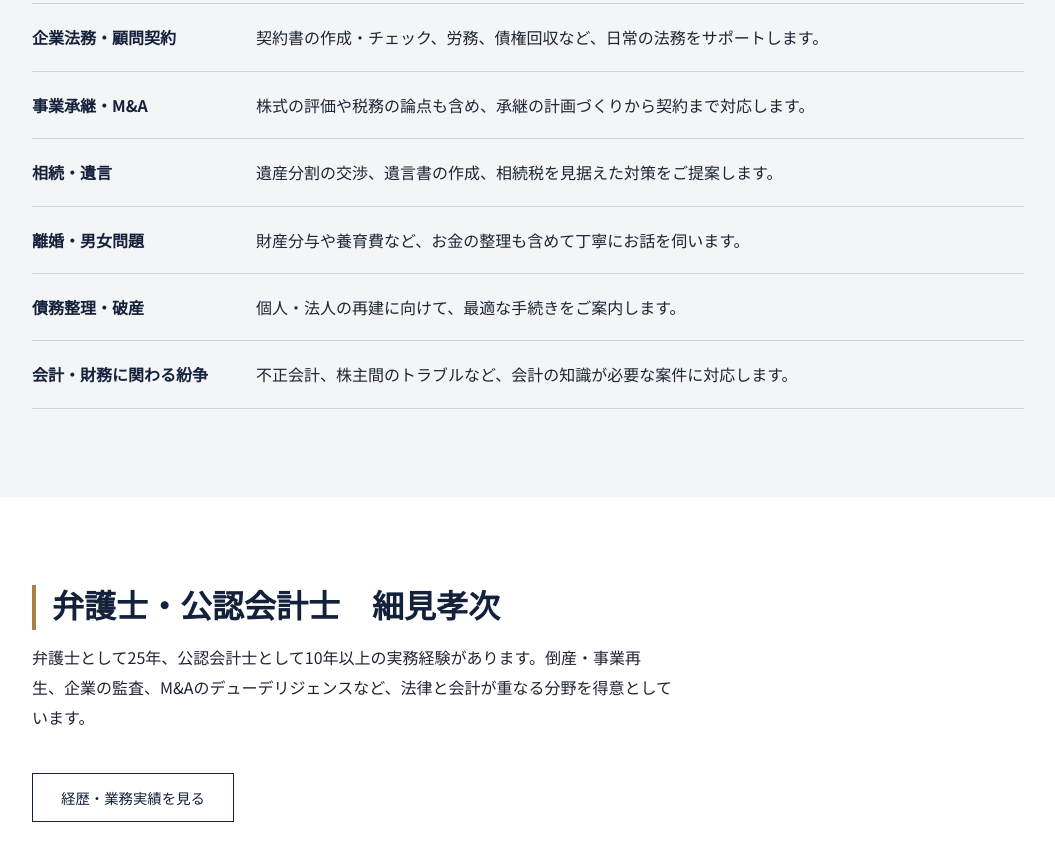
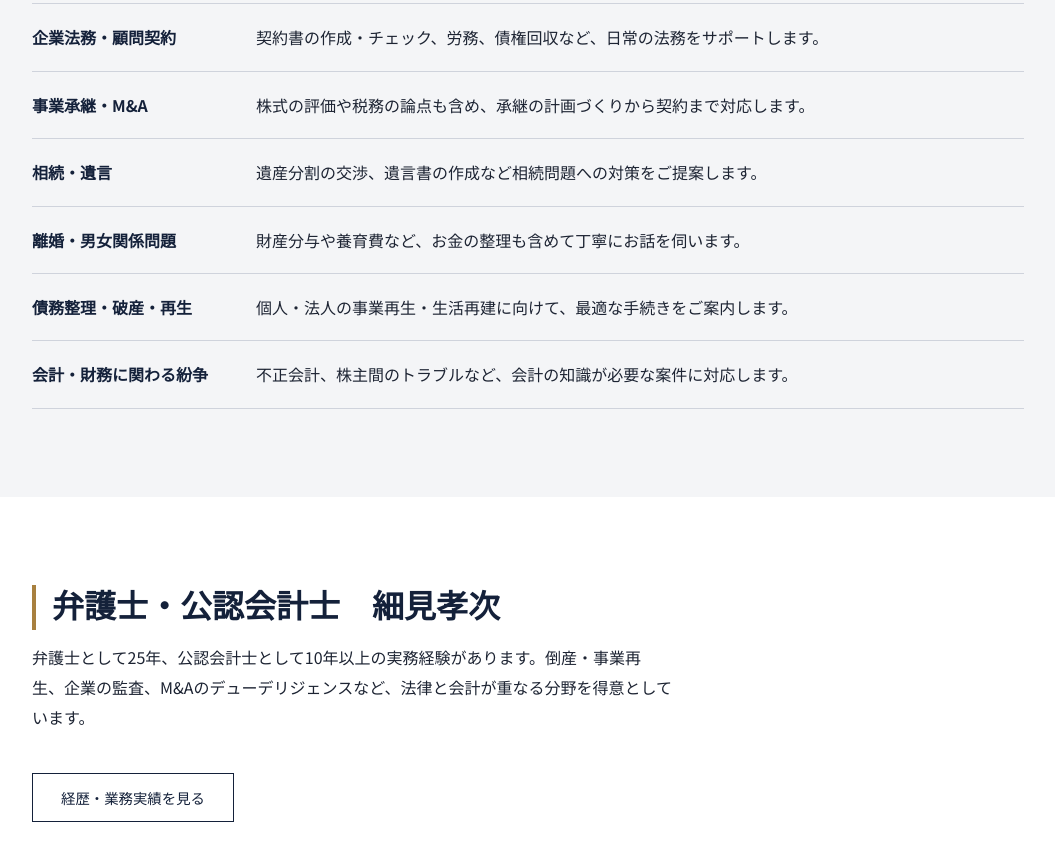
Before and after one commit to hosomi929-design/law-office-website, an Astro site: page / in a window 1280 px wide. Shown: the part 1315-2176 px from the top of the page, without its empty margins (112-1167 px from the left). Built offline with nearby package versions, Linux system fonts and the light colour scheme; Astro itself is replaced by a stand-in of ours.

Commit message:
Revise legal service descriptions in index.astro
Updated descriptions for legal services offered, including inheritance, divorce, and debt restructuring.

```diff
--- a/src/pages/index.astro
+++ b/src/pages/index.astro
@@ -4,9 +4,9 @@ import Hero from '../components/Hero.astro';
 const areas = [
   { name: '企業法務・顧問契約', body: '契約書の作成・チェック、労務、債権回収など、日常の法務をサポートします。' },
   { name: '事業承継・M&A', body: '株式の評価や税務の論点も含め、承継の計画づくりから契約まで対応します。' },
-  { name: '相続・遺言', body: '遺産分割の交渉、遺言書の作成、相続税を見据えた対策をご提案します。' },
-  { name: '離婚・男女問題', body: '財産分与や養育費など、お金の整理も含めて丁寧にお話を伺います。' },
-  { name: '債務整理・破産', body: '個人・法人の再建に向けて、最適な手続きをご案内します。' },
+  { name: '相続・遺言', body: '遺産分割の交渉、遺言書の作成など相続問題への対策をご提案します。' },
+  { name: '離婚・男女関係問題', body: '財産分与や養育費など、お金の整理も含めて丁寧にお話を伺います。' },
+  { name: '債務整理・破産・再生', body: '個人・法人の事業再生・生活再建に向けて、最適な手続きをご案内します。' },
   { name: '会計・財務に関わる紛争', body: '不正会計、株主間のトラブルなど、会計の知識が必要な案件に対応します。' },
 ];
 ---
```
